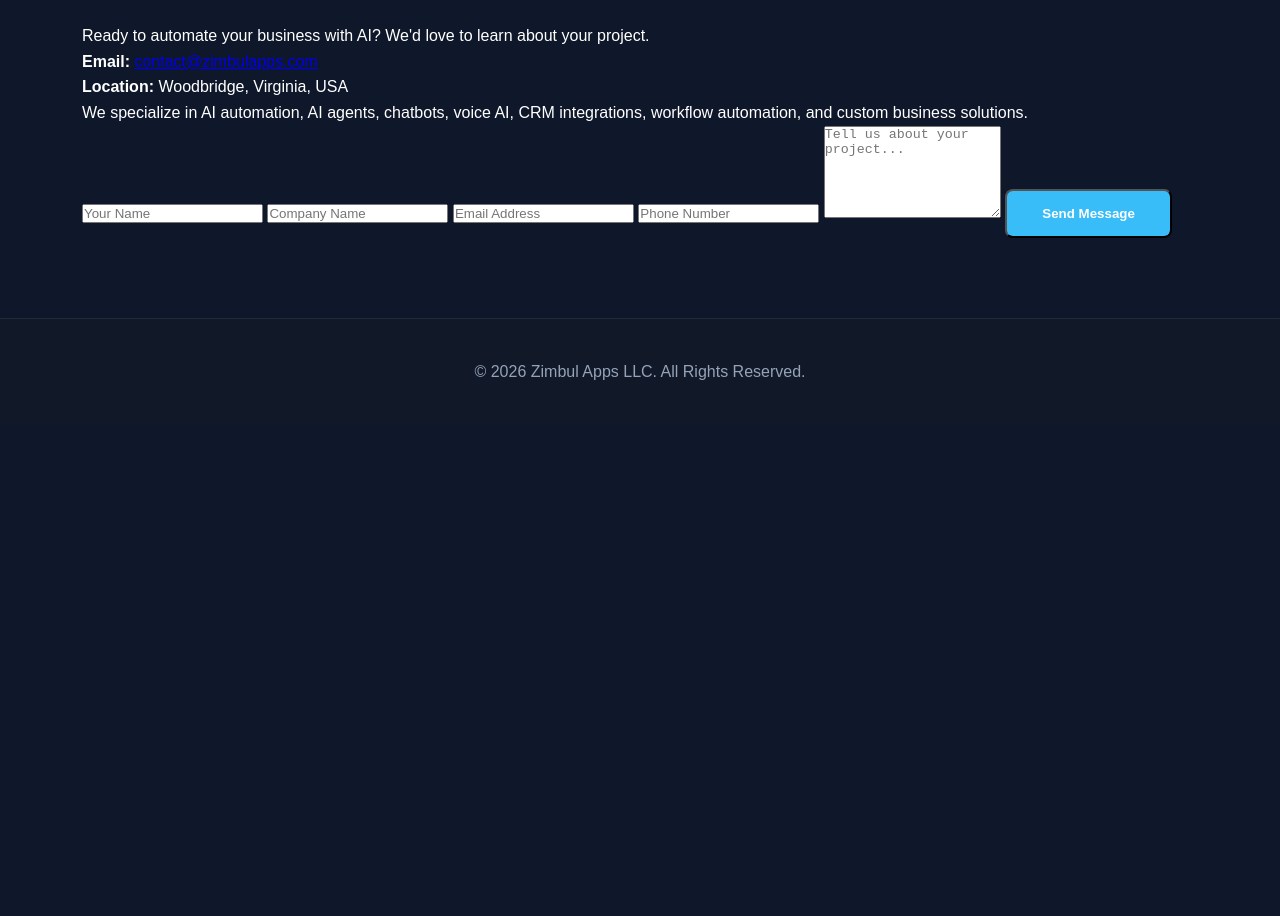
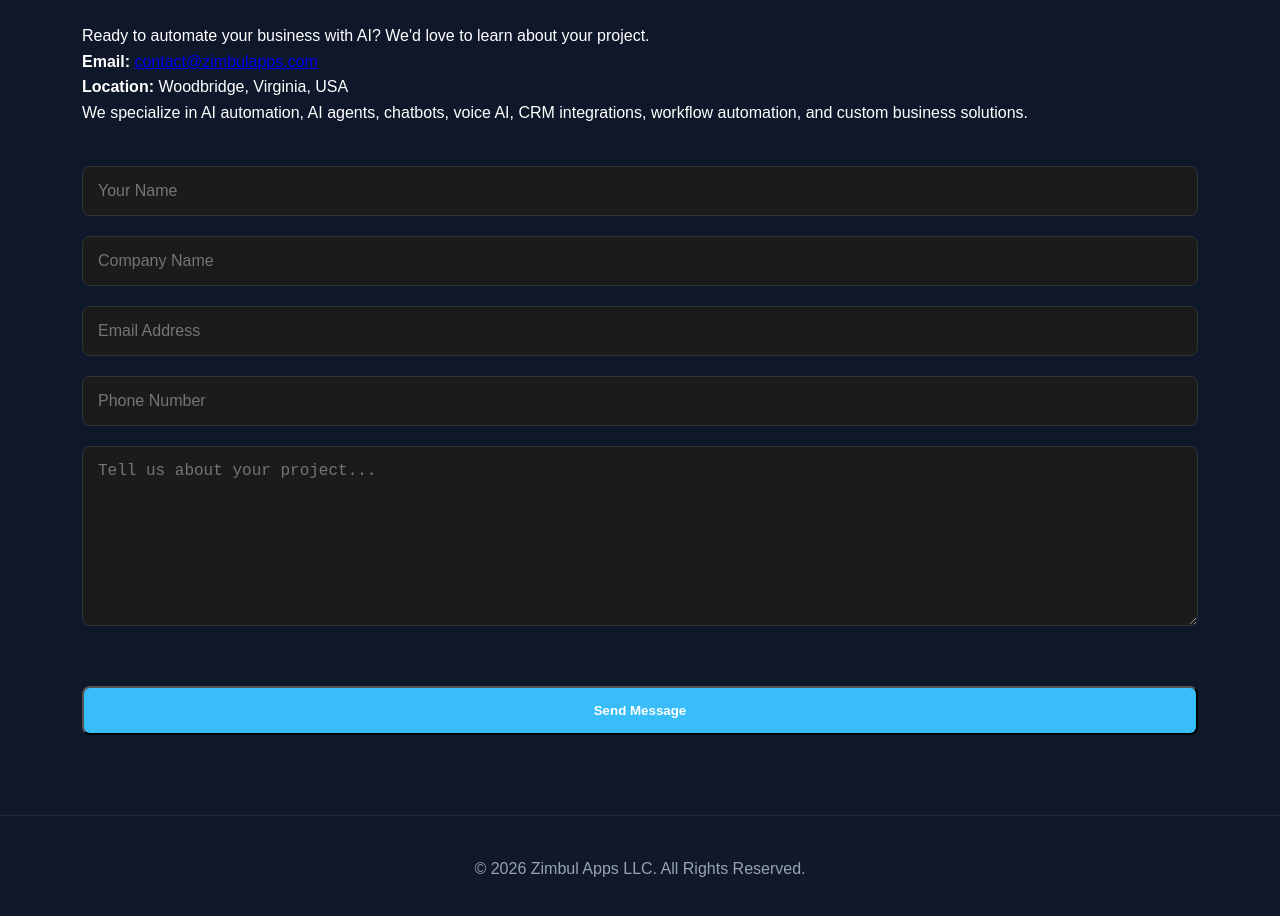
Before and after one commit to ZimbulND/zimbulapps-site, a plain HTML site: page index.html in a window 1280 px wide. Shown: the part 1800-2716 px from the top of the page. Before the commit the page ends 2224 px from the top, so only its background shows below. Drawn offline with Linux system fonts and the light colour scheme.

Commit message:
Improve contact form styling

```diff
--- a/styles.css
+++ b/styles.css
@@ -122,3 +122,31 @@ footer{
     border-top:1px solid #1f2937;
     color:#94a3b8;
 }
+/* Contact Form */
+
+.contact-form{
+    display:flex;
+    flex-direction:column;
+    gap:20px;
+    margin-top:40px;
+}
+
+.contact-form input,
+.contact-form textarea{
+    width:100%;
+    padding:15px;
+    border:1px solid #333;
+    border-radius:8px;
+    background:#1b1b1b;
+    color:#fff;
+    font-size:16px;
+}
+
+.contact-form textarea{
+    min-height:180px;
+    resize:vertical;
+}
+
+.contact-form .btn{
+    width:100%;
+}
```
